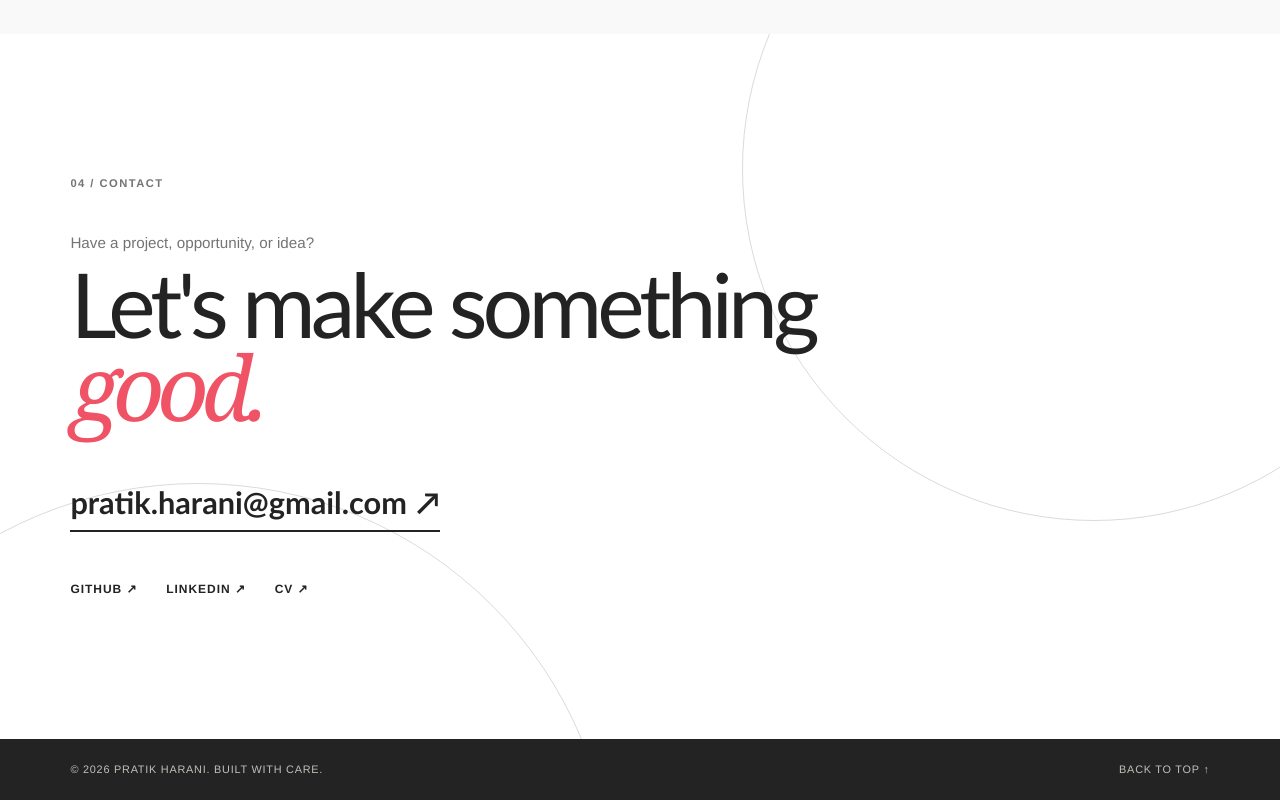
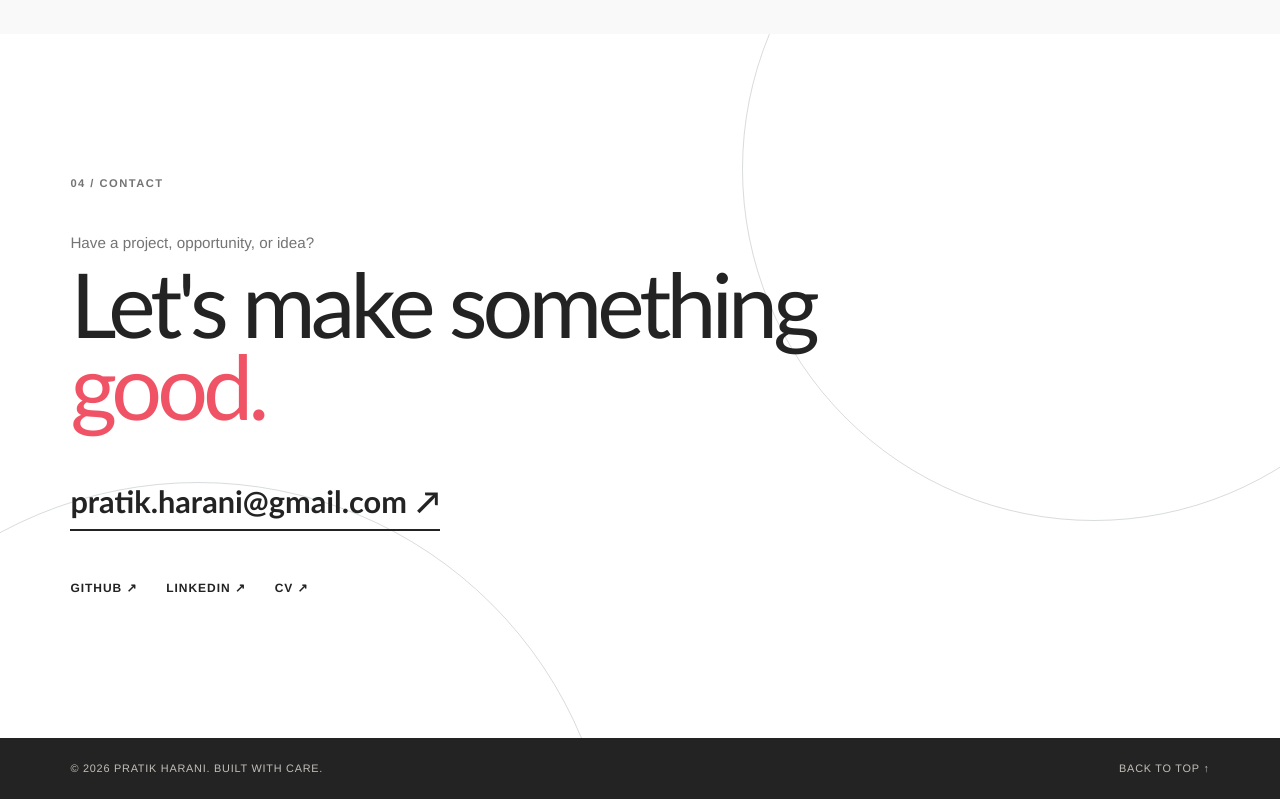
Before and after one commit to Pratik-Harani/portfolio-site, a Next.js app: page / in a window 1280 px wide. Shown: the part 3152-3952 px from the top of the page. Built offline with nearby package versions, Linux system fonts and the light colour scheme.

Commit message:
Change em font to sans serif

```diff
--- a/app/globals.css
+++ b/app/globals.css
@@ -41,7 +41,7 @@ h1, h2, h3, p { margin-top: 0; }
 h1, h2, h3 { font-family: var(--font-display); letter-spacing: -.055em; }
 .hero-title { font-size: clamp(3.6rem, 6.25vw, 7.15rem); font-weight: 700; line-height: .94; margin: 0 0 2.1rem; max-width: 9.7em; text-wrap: balance; }
 .hero-highlight { color: var(--pink); }
-em { color: var(--pink); font-family: Georgia, "Times New Roman", serif; font-weight: 400; letter-spacing: -.08em; }
+em { color: var(--pink); font-style:normal;}
 .hero-intro { color: var(--ink-soft); font-size: clamp(1rem, 1.3vw, 1.15rem); line-height: 1.65; max-width: 510px; }
 .hero-actions { align-items: center; display: flex; gap: 1.6rem; margin-top: 3.5rem; }
 .button { align-items: center; display: inline-flex; font-size: .78rem; font-weight: 700; gap: 0.5rem; letter-spacing: .06em; padding: 1rem 1.25rem; text-transform: uppercase; transition: transform .22s ease, background .22s ease; }
```
